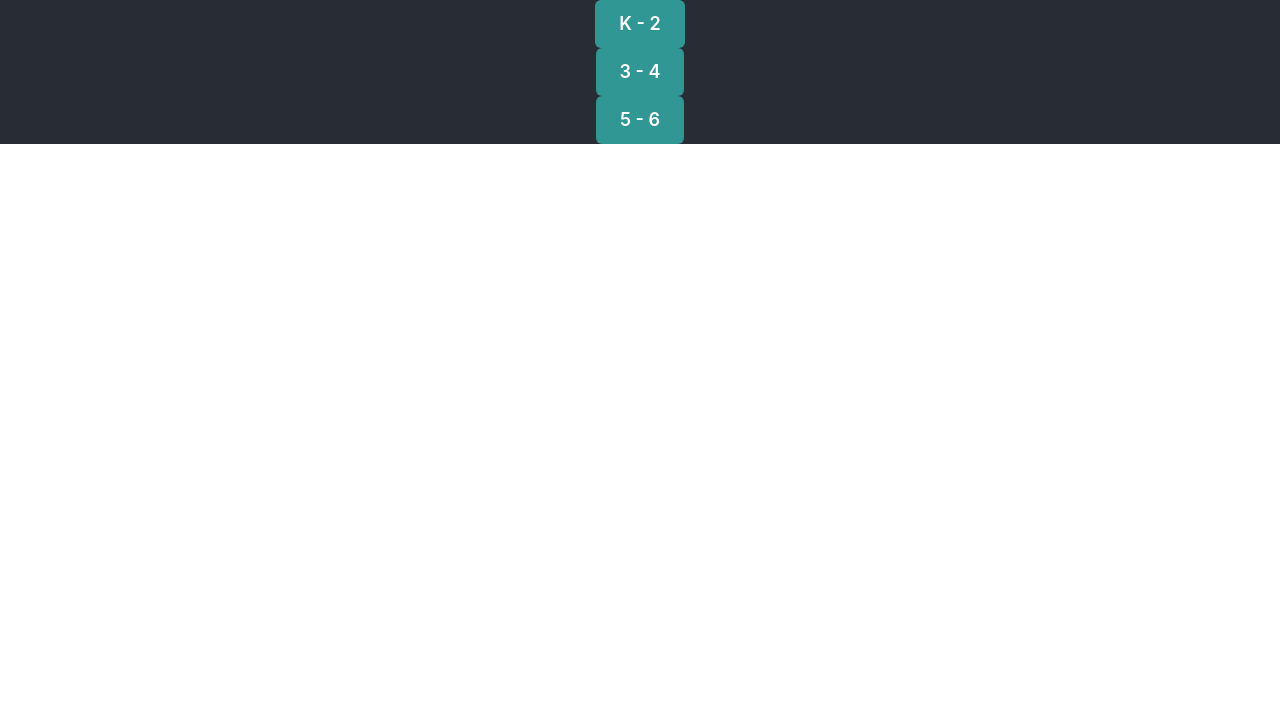
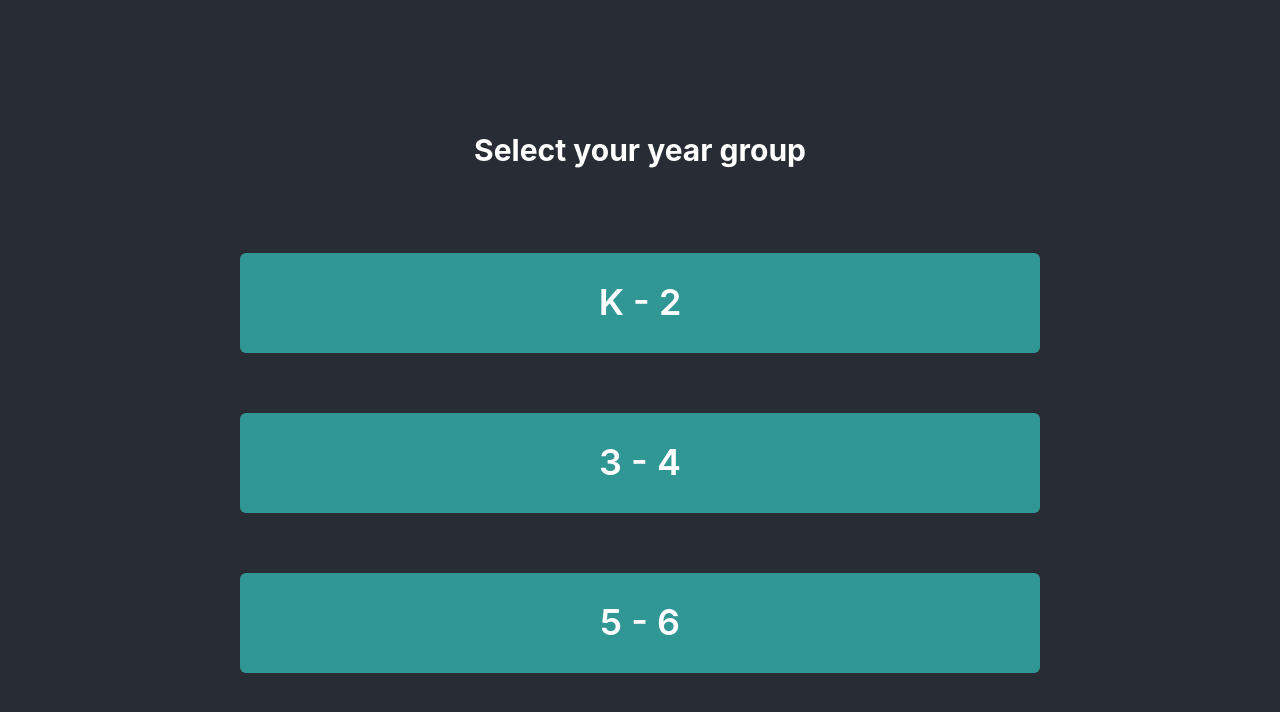
Before and after one commit to ajsadsad/Flash-Learn, a React (Create React App) app in the folder flash-learn/: page / in a window 1280 px wide. Shown: the top 712 px of the page. Built offline with nearby package versions, Linux system fonts and the light colour scheme.

Commit message:
Fixed selection of year group

```diff
--- a/flash-learn/src/components/HomePage/HomePage.js
+++ b/flash-learn/src/components/HomePage/HomePage.js
@@ -1,25 +1,33 @@
-import { Button } from "@chakra-ui/react"
+import { Button, Text } from "@chakra-ui/react"
 import { NavLink } from 'react-router-dom'
 
 function HomePage() {
-    return(
-    <div style={
-        {"display": "flex",
-        "flex-direction": "column",
-        "align-items": "center",
-        "justify-content": "center"}}>
-        <NavLink to= "/English">
-            <Button colorScheme='teal' size='lg'>
+    return (
+        <div style={{
+            display: "flex",
+            flexDirection: "column",
+            alignItems: "center",
+            justifyContent: "center",
+            height: "100vh",
+            gap: "60px"
+        }}>
+            {/* Title */}
+            <Text fontSize="3xl" mb="20px" fontWeight="bold">
+                Select your year group
+            </Text>
+
+            <NavLink to="/English">
+                <Button colorScheme="teal" size="6xl" fontSize="4xl" w="800px" h="100px" >
                     K - 2
                 </Button>
             </NavLink>
-        <NavLink to= "/Math">
-            <Button colorScheme='teal' size='lg'>
+            <NavLink to="/Math">
+                <Button colorScheme="teal" size="6xl" fontSize="4xl" w="800px" h="100px" >
                     3 - 4
                 </Button>
             </NavLink>
-        <NavLink to= "/Science">
-            <Button colorScheme='teal' size='lg'>
+            <NavLink to="/Science">
+                <Button colorScheme="teal" size="6xl" fontSize="4xl" w="800px" h="100px" >
                     5 - 6
                 </Button>
             </NavLink>
```
Lines whose indentation alone changed are shown as unchanged.
